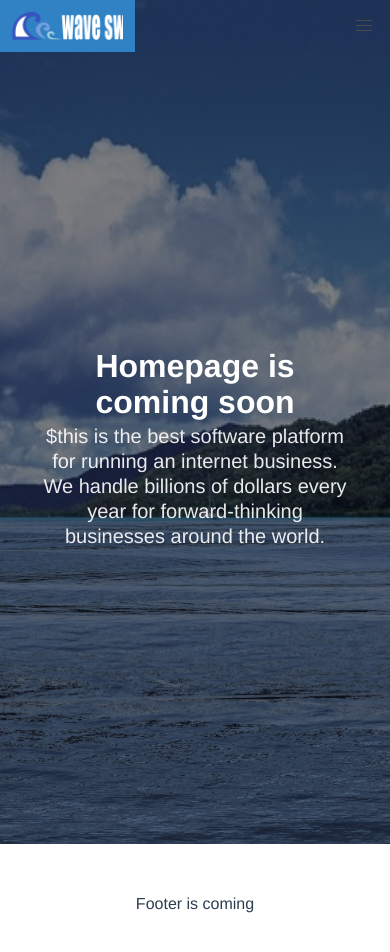
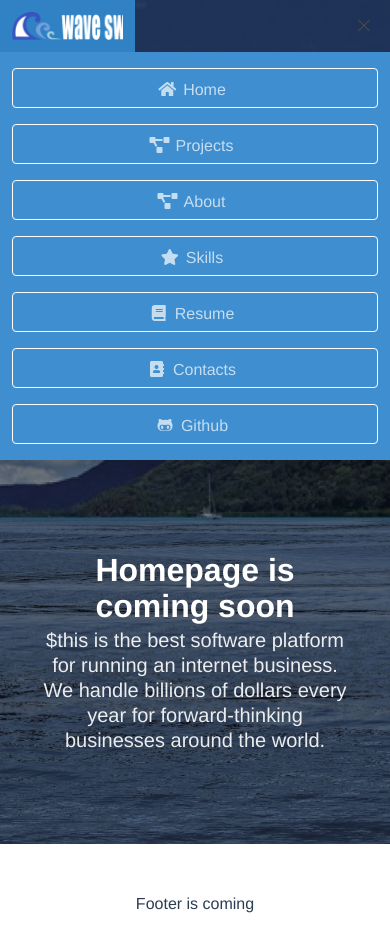
Before and after one commit to Minaparnian/Portfolio, a Vue app: page / in a window 390 px wide. Both pictures are taken after a click on the element 364 px from the left and 26 px from the top of the page. Shown: the top 952 px of the page. Built offline with nearby package versions, Linux system fonts and the light colour scheme.

Commit message:
active hamburger icon

```diff
--- a/src/components/nav.vue
+++ b/src/components/nav.vue
@@ -6,13 +6,13 @@
           <a class="navbar-item" href="../">
               <img src="static/wave.png" alt="Logo">
           </a>
-          <span class="navbar-burger burger" data-target="navbarMenu">
+          <span @click="display = !display" :class="['navbar-burger burger', {'is-active' : display }]" data-target="navbarMenu">
               <span></span>
               <span></span>
               <span></span>
           </span>
         </div>
-        <div class="navbar-menu" id="navbarMenu">
+        <div :class="['navbar-menu',{'is-active': display}]" id="navbarMenu">
           <div class="navbar-end">
             <span class="navbar-item" v-for="item in navbar" :key="item">
               <router-link class="navbar-item button is-white is-outlined" :to="{path:item.router}">
@@ -31,8 +31,7 @@
 <script>
 export default {
   name: '',
-  data () {
-    return {
+  data: () => ({
     navbar: [
       {name: 'Home', router: '/', icon: 'home', fa: 'fas'},
       {name: 'Projects', router: '/projects', icon: 'project-diagram', fa: 'fas'},
@@ -41,13 +40,12 @@ export default {
       {name: 'Resume', router: 'https://drive.google.com/file/d/1WJG6qCVdnLnF2eu-s02A4Cd3hto6Fp92/view?usp=sharing', icon: 'book', fa: 'fas'},
       {name: 'Contacts', router: 'https://github.com/Minaparnian', icon: 'address-book', fa: 'fas'},
       {name: 'Github', router: '/https://github.com/Minaparnian', icon: 'github-alt', fa: 'fab'}
-      ]
-    }
-  }
+    ],
+    display: false
+  })
 }
 </script>
 
-<!-- Add "scoped" attribute to limit CSS to this component only -->
-<style scoped>
+<style>
 
 </style>
```
Lines whose indentation alone changed are shown as unchanged.
